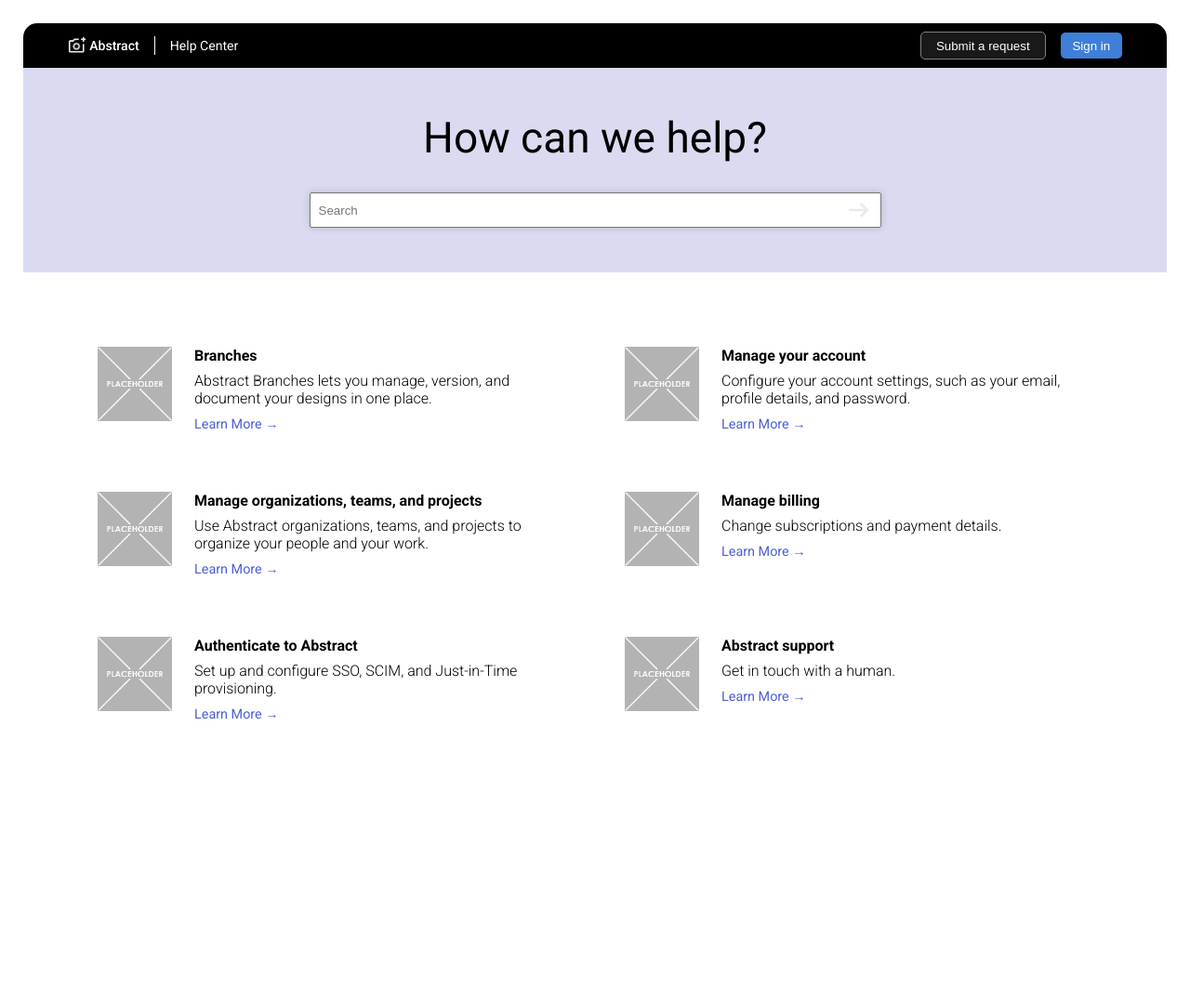
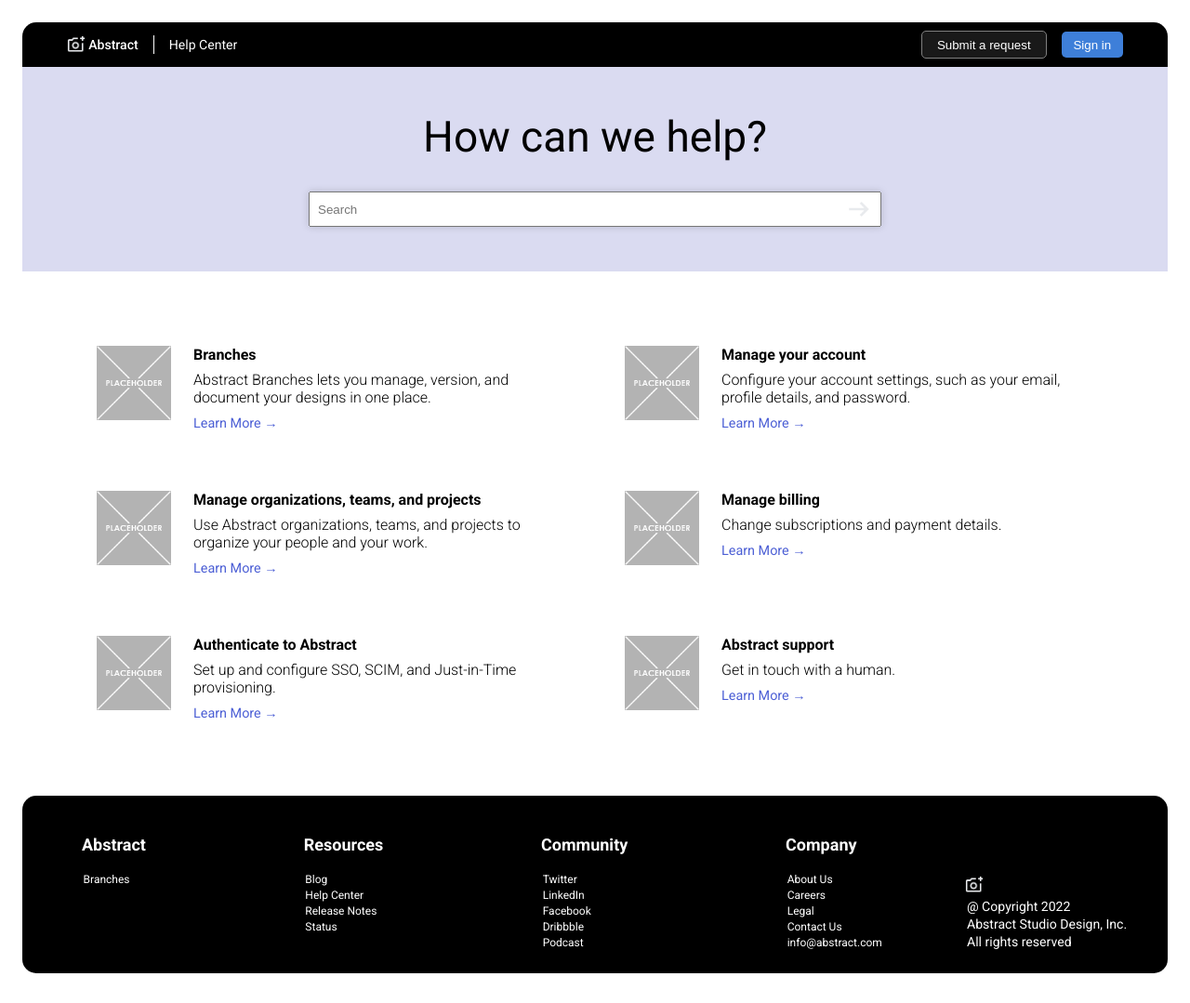
Before and after one commit to ajensen25/Responsive-Website-Copy-Project, a plain HTML site: page index.html in a window 1280 px wide. Shown: the whole page at 93% size. Before the commit the page ends 825 px from the top, so only its background shows below. Drawn offline with Linux system fonts and the light colour scheme.

Commit message:
final commit (footer & responsiveness)

```diff
--- a/content.css
+++ b/content.css
@@ -8,6 +8,12 @@
   margin: 5rem 5rem;
   column-gap: 4rem;
   row-gap: 4rem;
+}
+
+@media only screen and (max-width: 768px) {
+  .content-grid {
+    grid-template-columns: 1fr;
+  }
 }
 
 .content-cell {
--- /dev/null
+++ b/footer.css
@@ -0,0 +1,81 @@
+.footer {
+  background-color: black;
+  border-radius: 15px;
+  display: flex;
+}
+
+.list-container {
+  display: flex;
+  padding: 1.5rem 4rem;
+  color: white;
+  justify-content: space-between;
+  width: 70%;
+}
+
+.list-container h3 {
+  font-size: 18px;
+}
+
+.list-container p {
+  padding: 0.1rem;
+  font-size: 12px;
+}
+
+.copyright-container {
+  height: 35%;
+  color: white;
+  margin: 1.5rem 1.5rem;
+}
+
+.copyright-container p {
+  padding: 0.1rem;
+}
+
+.footer:last-child {
+  align-items: end;
+}
+
+.copyright-logo {
+  height: 20px;
+}
+
+.bottom-divider {
+  height: 0.5rem;
+}
+
+@media only screen and (max-width: 768px) {
+  .list-container {
+    padding: 0.5rem 1.5rem;
+  }
+  .list-container h3 {
+    font-size: 15px;
+  }
+  .list-container p {
+    padding: 0.1rem;
+    font-size: 10px;
+  }
+  .copyright-container {
+    color: white;
+    margin: 0.8rem 1rem;
+    font-size: 12px;
+  }
+  .copyright-container p {
+    padding: 0.05rem;
+  }
+  .copyright-logo {
+    height: 15px;
+  }
+}
+
+@media only screen and (max-width: 568px) {
+  .list-container h3 {
+    font-size: 12px;
+  }
+  .list-container p {
+    padding: 0.1rem;
+    font-size: 10px;
+  }
+  .copyright-container {
+    margin: 0.5rem 0rem;
+  }
+}
--- a/general.css
+++ b/general.css
@@ -12,7 +12,7 @@ body {
 }
 
 main {
-  margin: 25px 25px;
+  margin: 1.5rem 1.5rem;
 }
 
 p {
--- a/index.html
+++ b/index.html
@@ -7,6 +7,7 @@
   <link rel="stylesheet" href="general.css">
   <link rel="stylesheet" href="helpbar.css">
   <link rel="stylesheet" href="content.css">
+  <link rel="stylesheet" href="footer.css">
   <title>Responsive Website</title>
 </head>
 <body>
@@ -145,6 +146,49 @@
         </div>
       </div>
     </div>
+    <div class="footer">
+      <div class="list-container">
+        <div class="abstract-list">
+          <h3>Abstract</h3>
+          <p>Branches</p>
+        </div>
+        <div class="resources-list">
+          <h3>Resources</h3>
+          <p>Blog</p>
+          <p>Help Center</p>
+          <p>Release Notes</p>
+          <p>Status</p>
+        </div>
+        <div class="community-list">
+          <h3>Community</h3>
+          <p>Twitter</p>
+          <p>LinkedIn</p>
+          <p>Facebook</p>
+          <p>Dribbble</p>
+          <p>Podcast</p>
+        </div>
+        <div class="company-list">
+          <h3>Company</h3>
+          <p>About Us</p>
+          <p>Careers</p>
+          <p>Legal</p>
+
+          <p class="company-contact">
+            Contact Us
+          </p>
+          <p>info@abstract.com</p>
+        </div>
+      </div>
+      <div class="copyright-container">
+        <div class="copyright">
+          <img class="copyright-logo" src="icons/photo.png">
+          <p>@ Copyright 2022</p>
+          <p>Abstract Studio Design, Inc.</p>
+          <p>All rights reserved</p>
+        </div>
+      </div>
+    </div>
   </main>
+  <div class="bottom-divider"></div>
 </body>
 </html>
```
